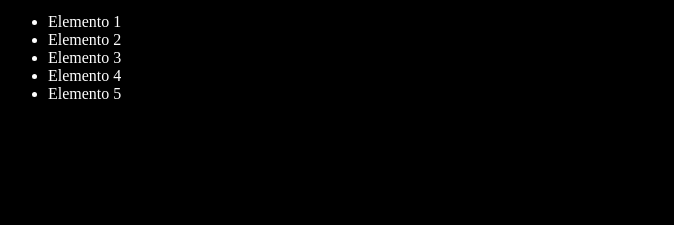
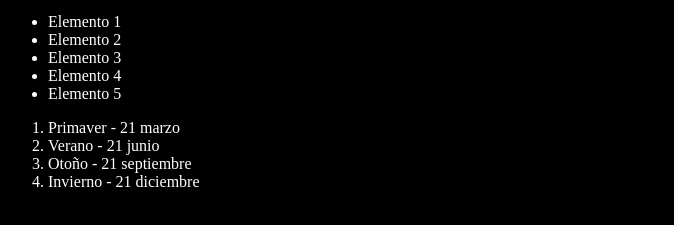
Before and after one commit to jlgarcia0308/youtube-git, a plain HTML site: page index.html in a window 1280 px wide. Shown: the part 101-326 px from the top of the page, without its empty margins (0-674 px from the left). Drawn offline with Linux system fonts and the light colour scheme.

Commit message:
Agregando estaciones del año con fecha de inicio

```diff
--- a/index.html
+++ b/index.html
@@ -20,6 +20,12 @@
       <li>Elemento 4</li>
       <li>Elemento 5</li>
     </ul>
+    <ol>
+      <li>Primaver - 21 marzo</li>
+      <li>Verano - 21 junio</li>
+      <li>Otoño - 21 septiembre</li>
+      <li>Invierno - 21 diciembre</li>
+    </ol>
     <script src="index.js"></script>
   </body>
 </html>
```
